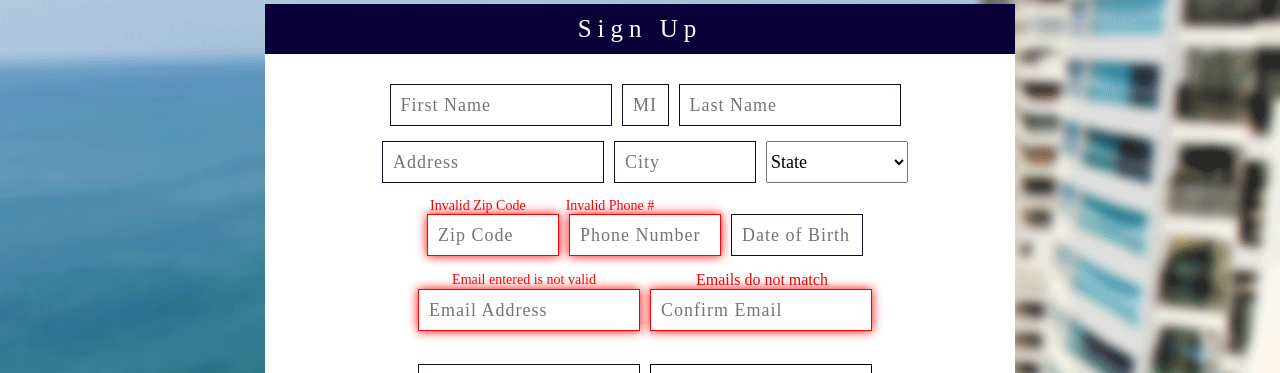
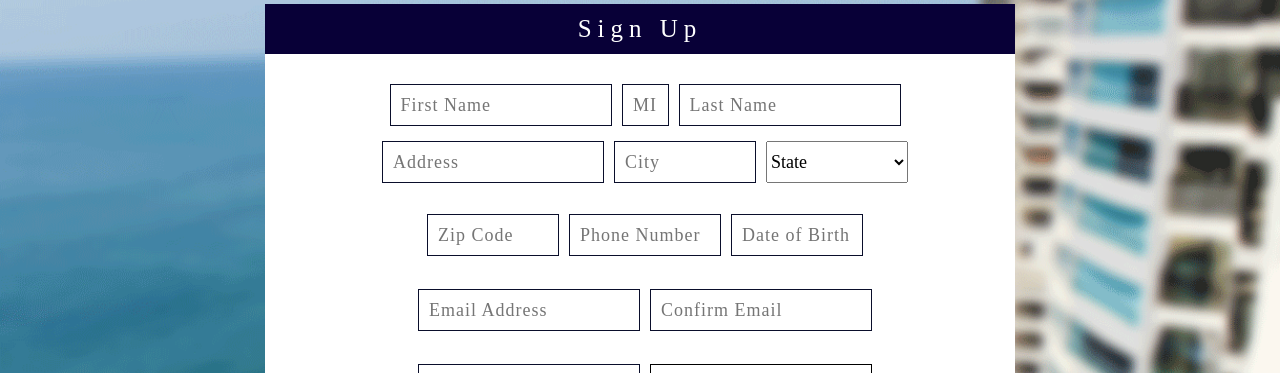
Before and after one commit to swelycz/waystonepm, a PHP site: page /signup.php in a window 1280 px wide. Shown: the part 219-592 px from the top of the page. Run offline with PHP 8.4, Linux system fonts and the light colour scheme; some libraries are stand-ins or nearby versions; grey boxes are pictures that could not be loaded.

Commit message:
fixing form validation

```diff
--- a/signup.php
+++ b/signup.php
@@ -9,6 +9,15 @@
         <?php
           if (isset($_SESSION['msg'])) {
             echo $_SESSION['msg'];
+          }
+          if (isset($_SESSION['signupAttempt'])) {
+            if ($_SESSION['signupAttempt']) {
+              $signupAttempt = true;
+            } else {
+              $signupAttempt = false;
+            }
+          } else {
+            $signupAttempt = false;
           }
         ?>
       </p>
@@ -76,27 +85,27 @@
           </select>
         </div>
         <div class="formErrorMsgContainer">
-          <p id='zipValidationMsg' style="<?= !isset($_SESSION['zip']) ? "visibility: visible;" : "" ?>">Invalid Zip Code</p>
-          <p id='phoneValidationMsg' style="<?= !isset($_SESSION['phone']) ? "visibility: visible;" : "" ?>">Invalid Phone #</p>
+          <p id='zipValidationMsg' style="<?= $signupAttempt && !isset($_SESSION['zip']) ? "visibility: visible;" : "" ?>">Invalid Zip Code</p>
+          <p id='phoneValidationMsg' style="<?= $signupAttempt && !isset($_SESSION['phone']) ? "visibility: visible;" : "" ?>">Invalid Phone #</p>
         </div>
         <div class='signupFormInputs'>
-          <input type='text' name='zip' id='zip' style="<?= !isset($_SESSION['zip']) ? "border-color: #ff0000; box-shadow: 0 0 10px #ff0000;" : "" ?>" value = "<?= isset($_SESSION['zip']) ? $_SESSION['zip'] : "" ?>" placeholder='Zip Code' maxlength='5' required>
-          <input type='text' name='phone' id='phone' style="<?= !isset($_SESSION['phone']) ? "border-color: #ff0000; box-shadow: 0 0 10px #ff0000;" : "" ?>" value = "<?= isset($_SESSION['phone']) ? $_SESSION['phone'] : "" ?>" placeholder='Phone Number' maxlength='12' required>
+          <input type='text' name='zip' id='zip' style="<?= $signupAttempt && !isset($_SESSION['zip']) ? "border-color: #ff0000; box-shadow: 0 0 10px #ff0000;" : "" ?>" value = "<?= $signupAttempt && isset($_SESSION['zip']) ? $_SESSION['zip'] : "" ?>" placeholder='Zip Code' maxlength='5' required>
+          <input type='text' name='phone' id='phone' style="<?= $signupAttempt && !isset($_SESSION['phone']) ? "border-color: #ff0000; box-shadow: 0 0 10px #ff0000;" : "" ?>" value = "<?= $signupAttempt && isset($_SESSION['phone']) ? $_SESSION['phone'] : "" ?>" placeholder='Phone Number' maxlength='12' required>
           <input type="text" name="DOB" id="DOB" value = "<?= isset($_SESSION['DOB']) ? $_SESSION['DOB'] : "" ?>" placeholder="Date of Birth" maxlength="0">
         </div><div class='signupFormInputs'>
-          <p id='emailValidationMsg' style="<?= !isset($_SESSION['email']) ? "visibility: visible;" : "" ?>">Email entered is not valid</p>
-          <p id='confEmailValidationMsg' style="<?= !isset($_SESSION['confEmail']) ? "visibility: visible;" : "" ?>">Emails do not match</p>
+          <p id='emailValidationMsg' style="<?= $signupAttempt && !isset($_SESSION['email']) ? "visibility: visible;" : "" ?>">Email entered is not valid</p>
+          <p id='confEmailValidationMsg' style="<?= $signupAttempt && !isset($_SESSION['confEmail']) ? "visibility: visible;" : "" ?>">Emails do not match</p>
         </div>
         <div class='signupFormInputs'>
-          <input type='text' name='email' id='email' style="<?= !isset($_SESSION['email']) ? "border-color: #ff0000; box-shadow: 0 0 10px #ff0000;" : "" ?>" value = "<?= isset($_SESSION['email']) ? $_SESSION['email'] : "" ?>" placeholder='Email Address' maxlength='64' required>
-          <input type='text' name='confEmail' id='confEmail' style="<?= !isset($_SESSION['confEmail']) ? "border-color: #ff0000; box-shadow: 0 0 10px #ff0000;" : "" ?>" value = "<?= isset($_SESSION['confEmail']) ? $_SESSION['confEmail'] : "" ?>" placeholder='Confirm Email' maxlength='64' required>
+          <input type='text' name='email' id='email' style="<?= $signupAttempt && !isset($_SESSION['email']) ? "border-color: #ff0000; box-shadow: 0 0 10px #ff0000;" : "" ?>" value = "<?= $signupAttempt && isset($_SESSION['email']) ? $_SESSION['email'] : "" ?>" placeholder='Email Address' maxlength='64' required>
+          <input type='text' name='confEmail' id='confEmail' style="<?= $signupAttempt && !isset($_SESSION['confEmail']) ? "border-color: #ff0000; box-shadow: 0 0 10px #ff0000;" : "" ?>" value = "<?= $signupAttempt && isset($_SESSION['confEmail']) ? $_SESSION['confEmail'] : "" ?>" placeholder='Confirm Email' maxlength='64' required>
         </div>
         <div class='signupFormInputs'>
-          <p id='confPassValidationMsg'>Passwords do not match</p>
+          <p id='confPassValidationMsg' style="<?= $signupAttempt && isset($_SESSION['validConfPass']) ? "visibility: visible;" : "" ?>">Passwords do not match</p>
         </div>
         <div class='signupFormInputs'>
-          <input type='password' name='password' id='password' placeholder='Password' maxlength='32' required>
-          <input type='password' name='confPass' id='confPassword' placeholder='Confirm Password' maxlength='32' required>
+          <input type='password' name='password' id='password' style="<?= $signupAttempt && isset($_SESSION['validPass']) ? "border-color: #ff0000; box-shadow: 0 0 10px #ff0000;" : "" ?>" placeholder='Password' maxlength='32' required>
+          <input type='password' name='confPass' id='confPassword' style="<?= $signupAttempt && !isset($_SESSION['validConfPass']) ? "border-color: #ff0000; box-shadow: 0 0 10px #ff0000;" : "" ?>" placeholder='Confirm Password' maxlength='32' required>
         </div>
         <button type='submit' class='signupButton noSelect'></button>
       </form>
--- a/signupFormProcess.php
+++ b/signupFormProcess.php
@@ -59,7 +59,7 @@
       $_SESSION['validConfPass'] = false;
       $validConfPass = false;
     } else {
-      $_SESSION['validConfPass'] = true;
+      unset($_SESSION['validConfPass']);
       $validConfPass = true;
     }
     if ($pass !== $confPass) {
@@ -67,7 +67,7 @@
       $_SESSION['validPass'] = false;
       $validPass = false;
     } else {
-      $_SESSION['validPass'] = true;
+      unset($_SESSION['validPass']);
       $validPass = true;
     }
     $zipValidate = preg_match("/(^\d{5}$)|(^\d{5}-\d{4}$)/", $zip, $matches);
@@ -139,6 +139,7 @@
     session_destroy();
     $location = 'https://waystonepm-tenantportal.azurewebsites.net';
   } else {
+    $_SESSION['signupAttempt'];
     $location = 'signup.php'; // if it didn't work, redirect back to signup page
   }
   //$_SESSION['msg'] = $msg; // Bind error message to session variable
```
